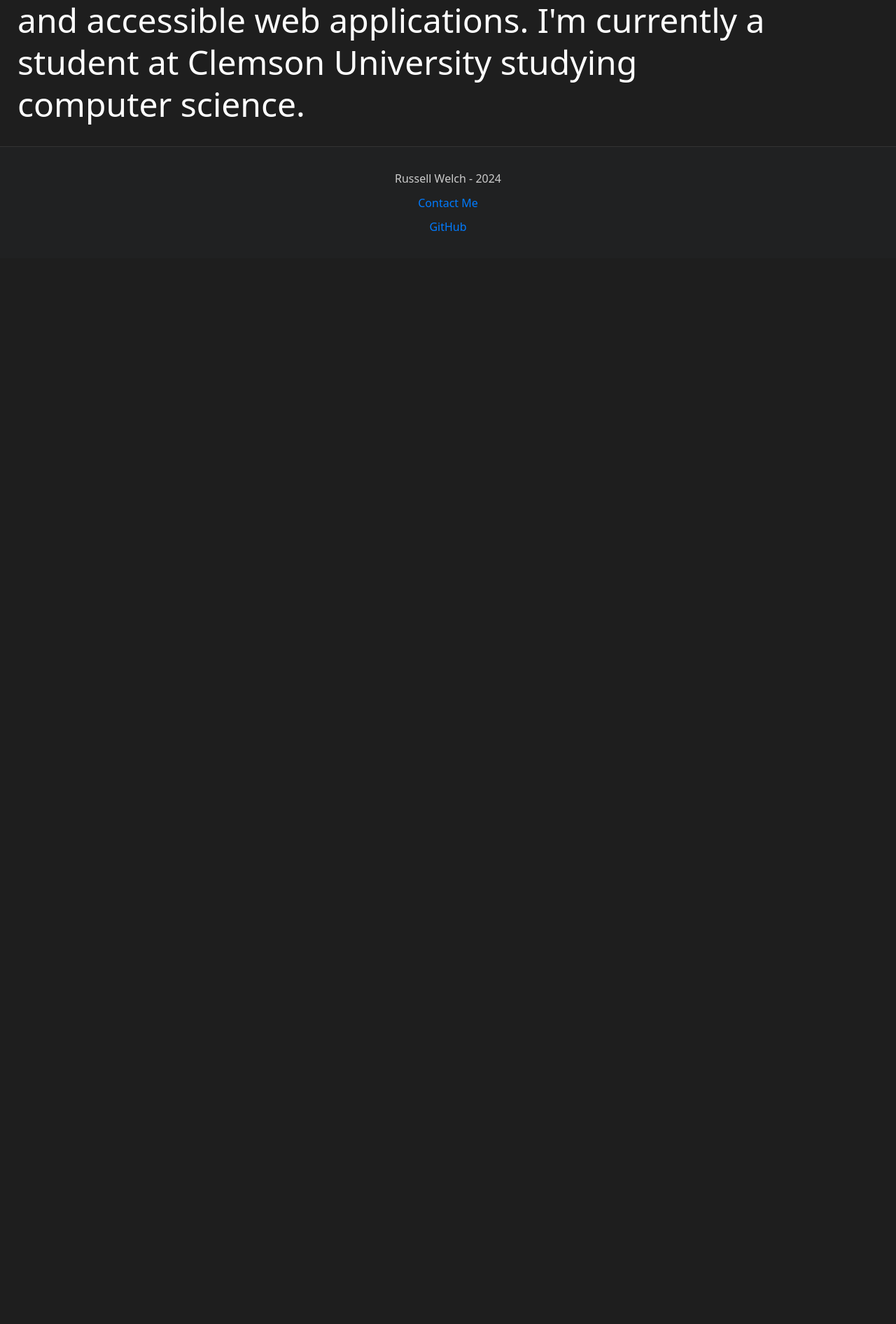
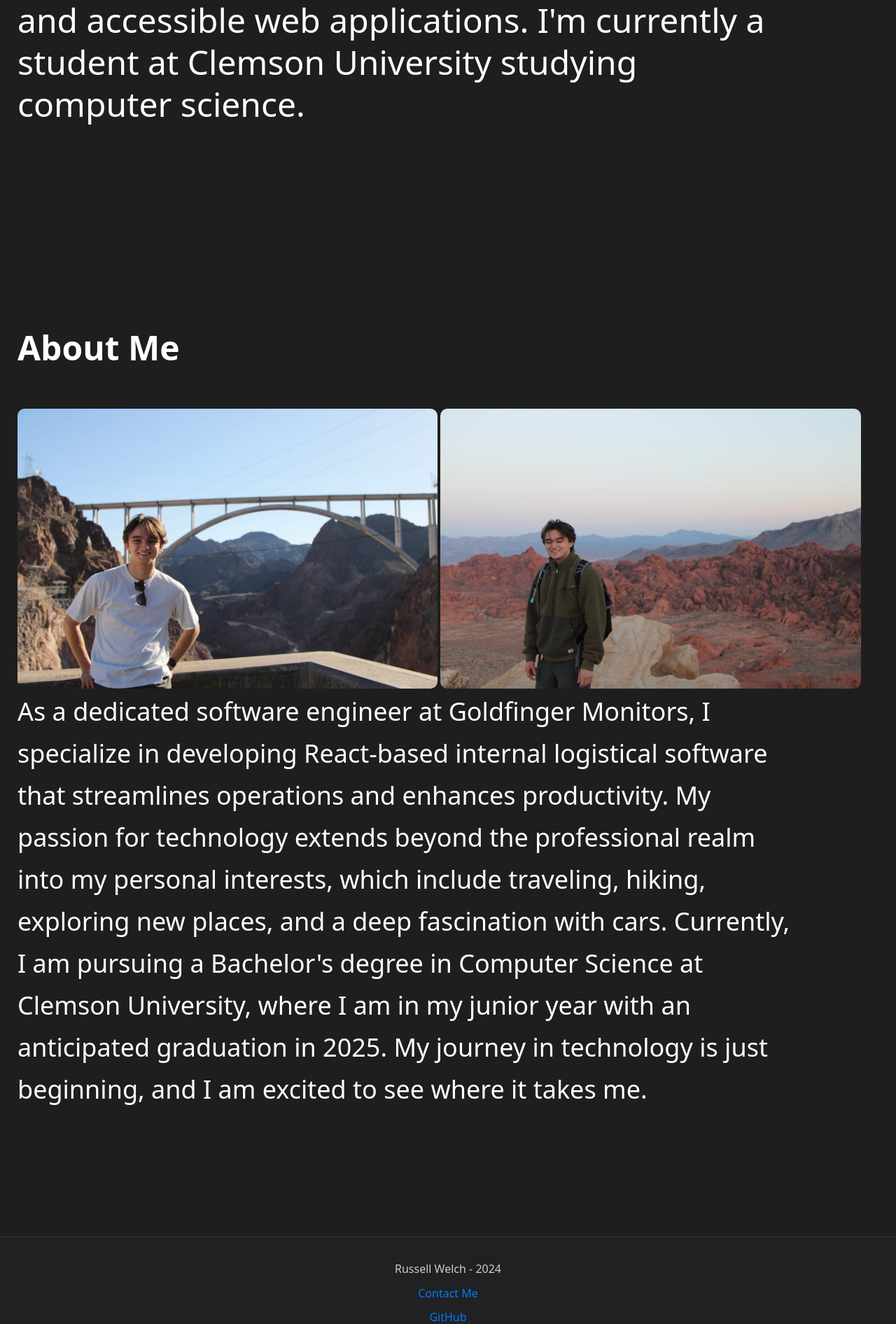
Before and after one commit to russellocean/CPSC-3750-PortfolioSite, a PHP site: page / in a window 1280 px wide. Shown: the part 647-2539 px from the top of the page at 70% size. Before the commit the page ends 977 px from the top, so only its background shows below. Run offline with PHP 8.4, Linux system fonts and the light colour scheme.

Commit message:
Update About Me section styling and content

```diff
--- a/index.html
+++ b/index.html
@@ -19,6 +19,23 @@
           currently a student at Clemson University studying computer science.
         </p>
       </div>
+
+      <!-- A section which displays a photo of me and a brief bio -->
+      <section id="about-me">
+        <h2>About Me</h2>
+        <div id="about-me-content">
+          <img
+            src="/src/assets/hoover-dam.jpeg"
+            alt="A photo of Russell Welch on top of the Hoover Dam"
+          />
+          <img
+            src="/src/assets/valley-of-fire.jpeg"
+            alt="A photo of Russell Welch at the Valley of Fire"
+          />
+          <p>
+           As a dedicated software engineer at Goldfinger Monitors, I specialize in developing React-based internal logistical software that streamlines operations and enhances productivity. My passion for technology extends beyond the professional realm into my personal interests, which include traveling, hiking, exploring new places, and a deep fascination with cars. Currently, I am pursuing a Bachelor's degree in Computer Science at Clemson University, where I am in my junior year with an anticipated graduation in 2025. My journey in technology is just beginning, and I am excited to see where it takes me.
+          </p>
+        </div>
     </main>
     <footer>
       <p>Russell Welch - 2024</p>
--- a/src/styles.css
+++ b/src/styles.css
@@ -268,10 +268,40 @@ footer a:hover {
 }
 
 #home-hero p {
-  margin: 0px 150px 0px 0px;
+  margin: 0px 150px 150px 0px;
   line-height: 60px;
   font-size: 48px;
   display: block;
   text-align: left;
   font-weight: 100;
 }
+
+#about-me {
+  padding: 100px 0px 0px 25px;
+  display: flex;
+  flex-direction: column;
+  justify-content: center;
+  align-items: start;
+  text-align: left;
+}
+
+#about-me img {
+  max-width: 100%;
+  max-height: 400px;
+  border-radius: 10px;
+  margin-top: 20px;
+  transition: transform 0.3s;
+}
+
+#about-me img:hover {
+  transform: scale(1.1);
+}
+
+#about-me p {
+  margin: 0px 150px 150px 0px;
+  line-height: 60px;
+  font-size: 36px;
+  display: block;
+  text-align: left;
+  font-weight: 100;
+}
```
